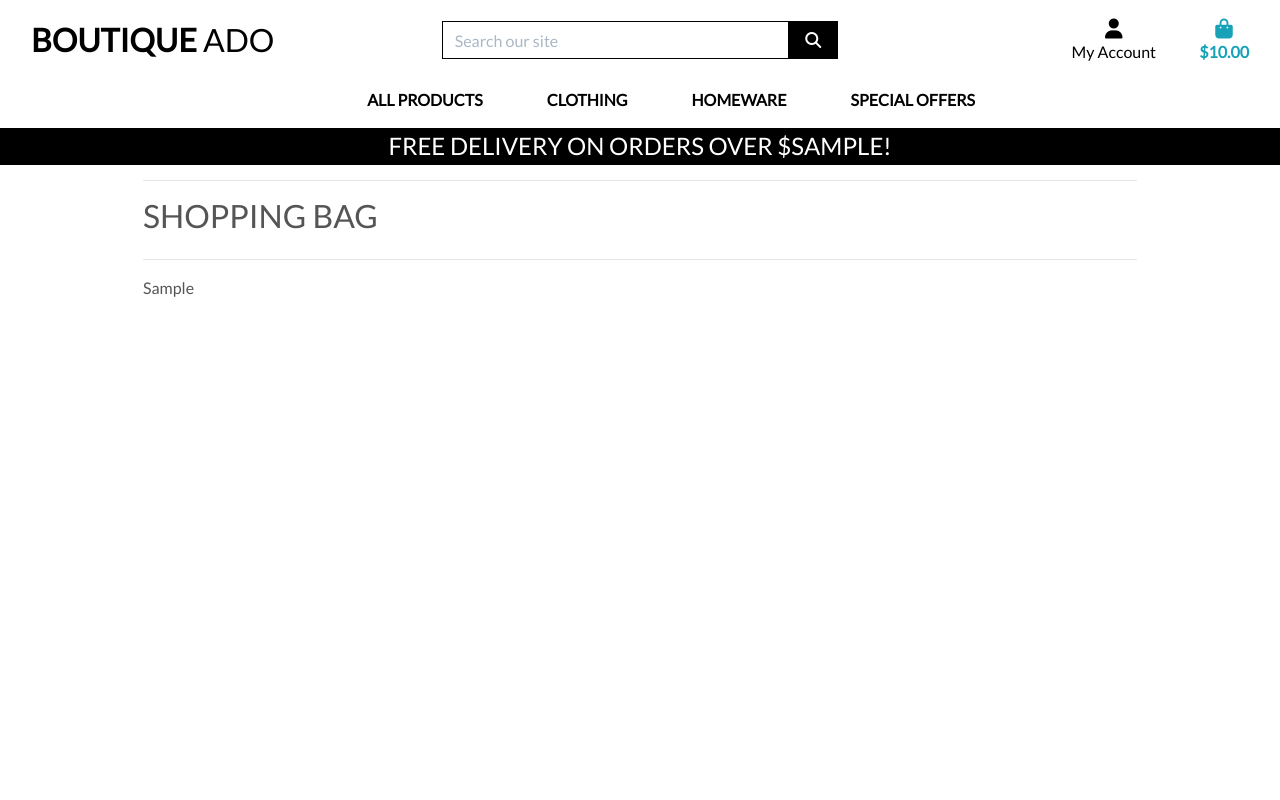
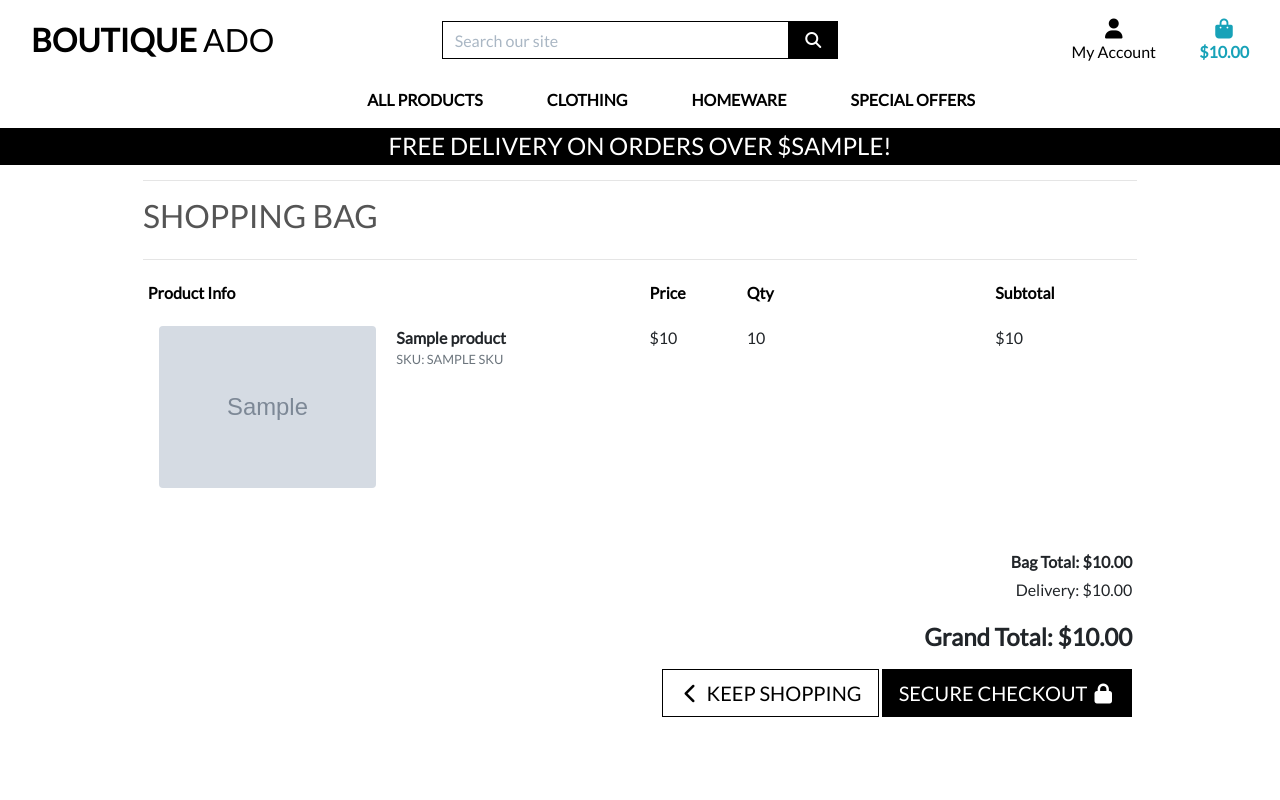
Before and after one commit to SanclerZanella/project---Boutique-ADO, a Django app: template bag/templates/bag/bag.html in a window 1280 px wide. Run offline with Django 3.2, Linux system fonts and the light colour scheme; the template is opened without the code that fills it: most values are stand-ins (such as "Sample title", 1, 10 or a date in 2020); grey boxes marked "Sample" are stand-in pictures; some libraries are stand-ins or nearby versions.

Commit message:
Update shopping bag template

```diff
--- a/bag/templates/bag/bag.html
+++ b/bag/templates/bag/bag.html
@@ -1,4 +1,4 @@
-{% extends 'base.html' %}
+{% extends "base.html" %}
 {% load static %}
 
 {% block page_header %}
@@ -12,7 +12,6 @@
 {% block content %}
     <div class="overlay"></div>
     <div class="container mb-2">
-
         <div class="row">
             <div class="col">
                 <hr>
@@ -25,7 +24,66 @@
             <div class="col">
                 {% if bag_items %}
                     <div class="table-responsive rounded">
-                    {{ bag_items }}
+                        <table class="table table-sm table-borderless">
+                            <thead class="text-black">
+                                <tr>
+                                    <th scope="col">Product Info</th>
+                                    <th scope="col"></th>
+                                    <th scope="col">Price</th>
+                                    <th scope="col">Qty</th>
+                                    <th scope="col">Subtotal</th>
+                                </tr>
+                            </thead>
+
+                            {% for item in bag_items %}
+                                <tr>
+                                    <td class="p-3 w-25">
+                                        <img class="img-fluid rounded" src="{{ item.product.image.url }}">
+                                    </td>
+                                    <td class="py-3">
+                                        <p class="my-0"><strong>{{ item.product.name }}</strong></p>
+                                        <p class="my-0 small text-muted">SKU: {{ item.product.sku|upper }}</p>
+                                    </td>
+                                    <td class="py-3">
+                                        <p class="my-0">${{ item.product.price }}</p>
+                                    </td>
+                                    <td class="py-3 w-25">
+                                        <p class="my-0">{{ item.quantity }}</p>
+                                    </td>
+                                    <td class="py-3">
+                                        <p class="my-0">${{ item.product.price }}</p>
+                                    </td>
+                                </tr>
+                            {% endfor %}
+                            <tr>
+                                <td colspan="5" class="pt-5 text-right">
+                                    <h6><strong>Bag Total: ${{ total|floatformat:2 }}</strong></h6>
+                                    <h6>Delivery: ${{ delivery|floatformat:2 }}</h6>
+                                    <h4 class="mt-4"><strong>Grand Total: ${{ grand_total|floatformat:2 }}</strong></h4>
+                                    {% if free_delivery_delta > 0 %}
+                                        <p class="mb-1 text-danger">
+                                            You could get free delivery by spending just <strong>${{ free_delivery_delta }}</strong> more!
+                                        </p>
+                                    {% endif %}
+                                </td>
+                            </tr>
+                            <tr>
+                                <td colspan="5" class="text-right">
+                                    <a href="{% url 'products' %}" class="btn btn-outline-black rounded-0 btn-lg">
+                                        <span class="icon">
+                                            <i class="fas fa-chevron-left"></i>
+                                        </span>
+                                        <span class="text-uppercase">Keep Shopping</span>
+                                    </a>
+                                    <a href="" class="btn btn-black rounded-0 btn-lg">
+                                        <span class="text-uppercase">Secure Checkout</span>
+                                        <span class="icon">
+                                            <i class="fas fa-lock"></i>
+                                        </span>
+                                    </a>
+                                </td>
+                            </tr>
+                        </table>
                     </div>
                 {% else %}
                     <p class="lead mb-5">Your bag is empty.</p>
@@ -38,6 +96,5 @@
                 {% endif %}
             </div>
         </div>
-
     </div>
 {% endblock %}
```
Lines whose indentation alone changed are shown as unchanged.
